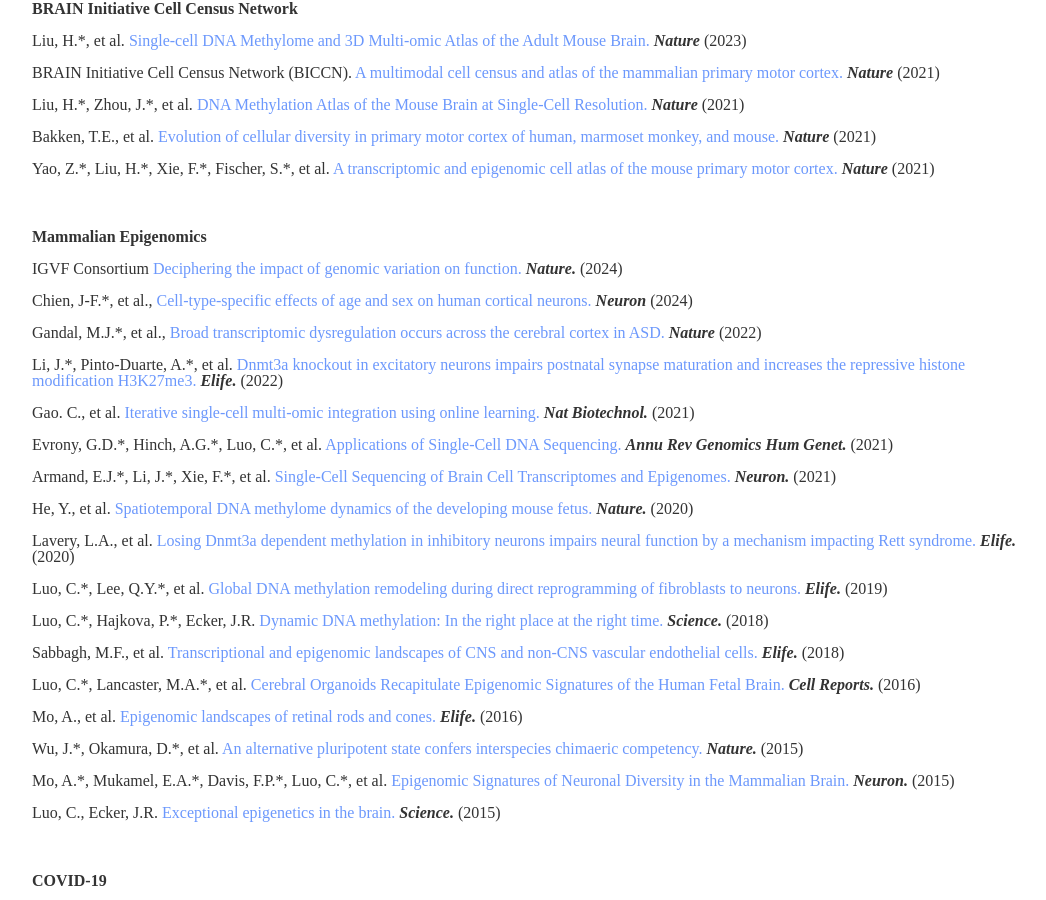
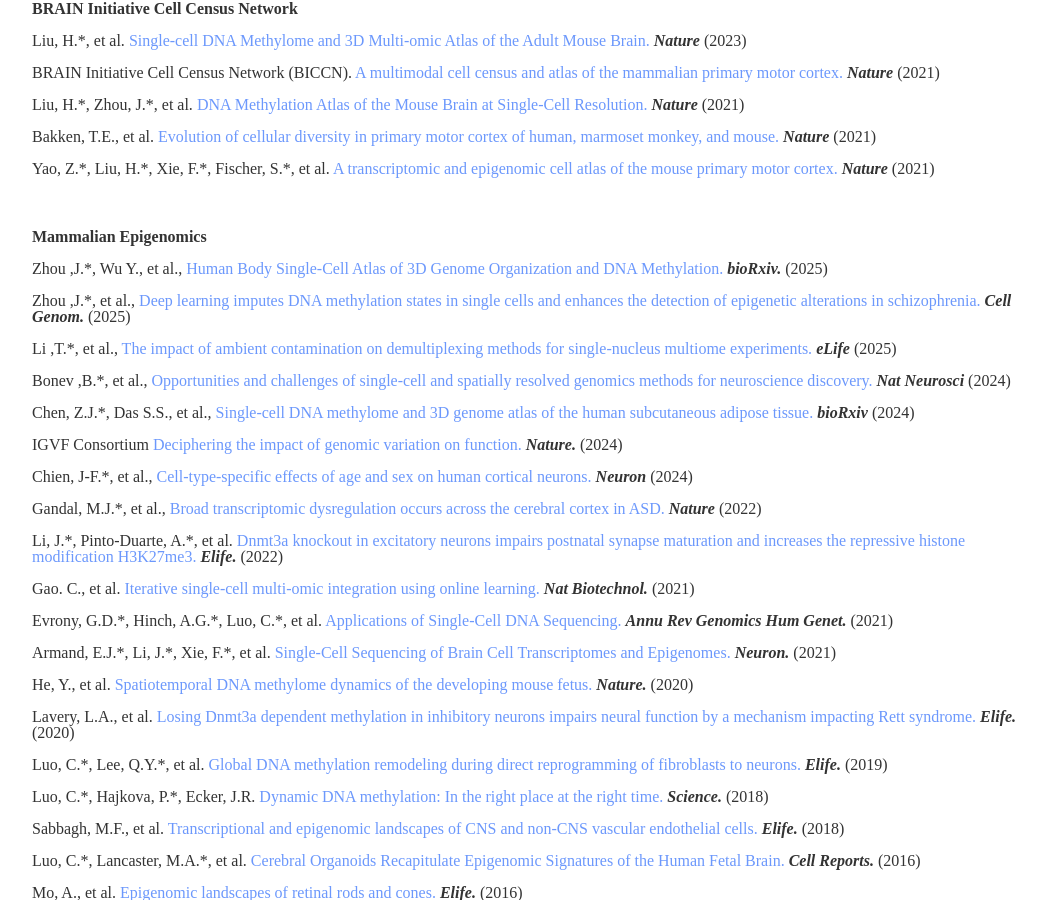
Before and after one commit to luogenomics/luogenomics.github.io, a Jekyll site: the page built from publications/index.html, in a window 1280 px wide and 900 px high, scrolled down 728 px. Shown: the whole window, without its empty margins (108-1154 px from the left). Built offline with Jekyll 4.4.1, drawn with Linux system fonts in a browser that asks for light colours.

Commit message:
Update index.html

```diff
--- a/publications/index.html
+++ b/publications/index.html
@@ -22,6 +22,11 @@
 <div class="bigspacer"> </div>
 
 <p><span style="font-weight:bold">Mammalian Epigenomics</span></p>
+<p>Zhou ,J.*, Wu Y., et al., <a href="https://pubmed.ncbi.nlm.nih.gov/40196612/" target="_blank">Human Body Single-Cell Atlas of 3D Genome Organization and DNA Methylation. </a><strong><em>bioRxiv. </strong></em> (2025) </p>
+<p>Zhou ,J.*, et al., <a href="https://pubmed.ncbi.nlm.nih.gov/39986279/" target="_blank">Deep learning imputes DNA methylation states in single cells and enhances the detection of epigenetic alterations in schizophrenia. </a><strong><em>Cell Genom. </strong></em> (2025) </p>
+<p>Li ,T.*, et al., <a href="https://elifesciences.org/reviewed-preprints/106769" target="_blank">The impact of ambient contamination on demultiplexing methods for single-nucleus multiome experiments. </a><strong><em>eLife </strong></em> (2025) </p>
+<p>Bonev ,B.*, et al., <a href="https://pubmed.ncbi.nlm.nih.gov/39627587/" target="_blank">Opportunities and challenges of single-cell and spatially resolved genomics methods for neuroscience discovery. </a><strong><em>Nat Neurosci </strong></em> (2024) </p>
+<p>Chen, Z.J.*, Das S.S., et al., <a href="https://www.biorxiv.org/content/10.1101/2024.11.02.621694v1" target="_blank">Single-cell DNA methylome and 3D genome atlas of the human subcutaneous adipose tissue. </a><strong><em>bioRxiv </strong></em> (2024) </p>
 <p>IGVF Consortium <a href="https://pubmed.ncbi.nlm.nih.gov/39232149/" target="_blank">Deciphering the impact of genomic variation on function. </a><strong><em>Nature. </strong></em> (2024)</p>
 <p>Chien, J-F.*, et al., <a href="https://pubmed.ncbi.nlm.nih.gov/38838671/" target="_blank">Cell-type-specific effects of age and sex on human cortical neurons. </a><strong><em>Neuron </strong></em> (2024) </p>
 <p>Gandal, M.J.*, et al., <a href="https://pubmed.ncbi.nlm.nih.gov/36323788/" target="_blank">Broad transcriptomic dysregulation occurs across the cerebral cortex in ASD. </a><strong><em>Nature </strong></em> (2022) </p>
```
